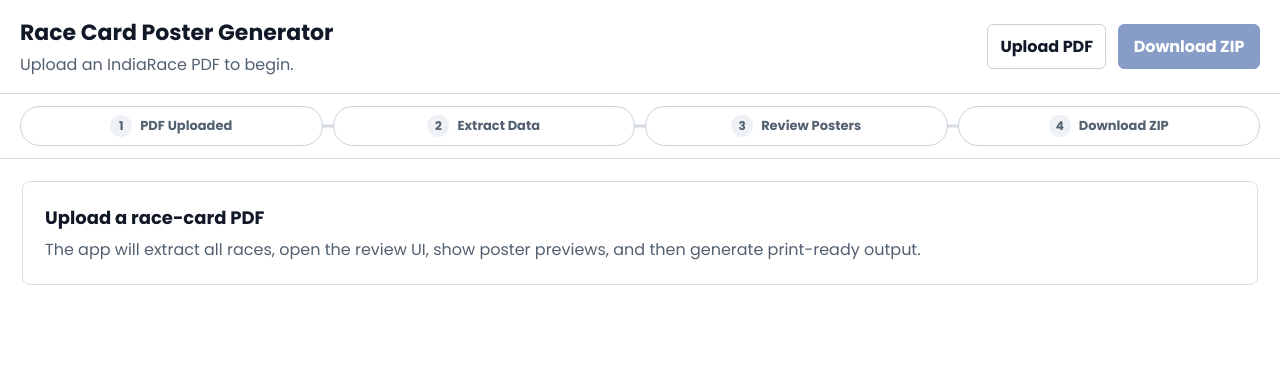
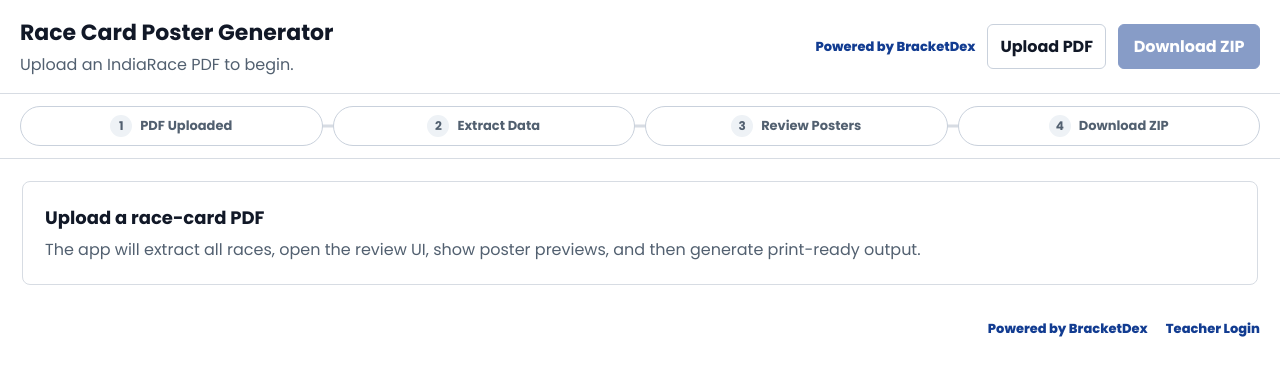
Before and after one commit to DarshanChoudhari2022/Race_P, a Next.js app: page / in a window 1280 px wide. Shown: the top 376 px of the page. Built offline with nearby package versions, Linux system fonts and the light colour scheme.

Commit message:
Add BracketDex branding

```diff
--- a/src/app/page.tsx
+++ b/src/app/page.tsx
@@ -4,6 +4,8 @@ import { ChangeEvent, useEffect, useMemo, useState } from "react";
 import { RacePoster } from "@/components/poster/RacePoster";
 import { posterStyles } from "@/components/poster/posterStyles";
 import type { ExtractionResult, Race } from "@/types/race";
+
+const BRACKETDEX_URL = "https://www.bracketdex.com/";
 
 export default function Home() {
   const [races, setRaces] = useState<Race[]>([]);
@@ -135,6 +137,9 @@ export default function Home() {
           <h1>Race Card Poster Generator</h1>
           <p>{status}</p>
         </div>
+        <a className="brand-link" href={BRACKETDEX_URL} target="_blank" rel="noreferrer">
+          Powered by BracketDex
+        </a>
         <label className={`upload-button ${busy ? "disabled" : ""}`}>
           Upload PDF
           <input type="file" accept="application/pdf" disabled={busy} onChange={upload} />
@@ -238,6 +243,11 @@ export default function Home() {
                   />
                 ))}
               </div>
+              <div className="form-brand">
+                <a href={BRACKETDEX_URL} target="_blank" rel="noreferrer">
+                  Powered by BracketDex
+                </a>
+              </div>
             </section>
           )}
 
@@ -250,6 +260,15 @@ export default function Home() {
           )}
         </section>
       )}
+
+      <footer className="site-footer">
+        <a href={BRACKETDEX_URL} target="_blank" rel="noreferrer">
+          Powered by BracketDex
+        </a>
+        <a href={BRACKETDEX_URL} target="_blank" rel="noreferrer">
+          Teacher Login
+        </a>
+      </footer>
     </main>
   );
 }
@@ -324,9 +343,14 @@ const appStyles = `
 .app-shell { min-height: 100vh; }
 .topbar {
   position: sticky; top: 0; z-index: 2;
-  display: grid; grid-template-columns: 1fr auto auto; gap: 12px; align-items: center;
+  display: grid; grid-template-columns: 1fr auto auto auto; gap: 12px; align-items: center;
   padding: 16px 20px; background: #ffffff; border-bottom: 1px solid #d7dce3;
 }
+.brand-link, .form-brand a, .site-footer a {
+  color: #123C91; font-weight: 800; text-decoration: none;
+}
+.brand-link { white-space: nowrap; font-size: 13px; }
+.brand-link:hover, .form-brand a:hover, .site-footer a:hover { text-decoration: underline; }
 .stepbar {
   display: flex; align-items: center; gap: 10px;
   padding: 12px 20px; background: #fff; border-bottom: 1px solid #d7dce3;
@@ -416,9 +440,19 @@ h2 { margin: 0; font-size: 18px; }
 .runner-table { display: grid; grid-template-columns: 58px 1.4fr 1fr 1fr 64px 74px; gap: 8px; align-items: center; }
 .runner-head { color: #526070; font-size: 12px; font-weight: 700; }
 .danger { color: #8E141B; }
+.form-brand {
+  display: flex; justify-content: flex-end; margin-top: 14px;
+  font-size: 12px;
+}
 .preview-pane { height: calc(100vh - 146px); overflow: auto; padding: 14px; }
 .preview-scale { transform: scale(.145); transform-origin: top left; width: 250mm; height: 760mm; }
+.site-footer {
+  display: flex; justify-content: flex-end; gap: 18px;
+  padding: 12px 20px 18px; font-size: 13px; background: #fff;
+}
 @media (max-width: 1180px) {
+  .topbar { grid-template-columns: 1fr auto auto; }
+  .brand-link { grid-column: 1 / -1; justify-self: start; }
   .workspace { grid-template-columns: 150px minmax(520px, 1fr); }
   .preview-pane { grid-column: 1 / -1; height: 520px; }
 }
--- a/src/components/poster/RacePoster.tsx
+++ b/src/components/poster/RacePoster.tsx
@@ -7,9 +7,15 @@ export interface RacePosterProps {
   race: Race;
   footerTop?: string;
   footerBottom?: string;
+  poweredBy?: string;
 }
 
-export function RacePoster({ race, footerTop = "PRINTED BY", footerBottom = "CHANKA NEWS" }: RacePosterProps) {
+export function RacePoster({
+  race,
+  footerTop = "PRINTED BY",
+  footerBottom = "CHANKA NEWS",
+  poweredBy = "POWERED BY BRACKETDEX",
+}: RacePosterProps) {
   const layout = calculatePosterLayout(race.runners.length);
 
   return (
@@ -60,6 +66,7 @@ export function RacePoster({ race, footerTop = "PRINTED BY", footerBottom = "CHA
       <footer className="poster-footer">
         <div>{footerTop}</div>
         <strong>{footerBottom}</strong>
+        <span>{poweredBy}</span>
       </footer>
     </section>
   );
--- a/src/components/poster/posterStyles.ts
+++ b/src/components/poster/posterStyles.ts
@@ -129,4 +129,12 @@ body { margin: 0; background: #fff; font-family: "Poppins", sans-serif; }
   font-weight: 400;
   color: #C218A7;
 }
+.poster-footer span {
+  display: block;
+  margin-top: 2mm;
+  font-size: 9pt;
+  font-weight: 800;
+  letter-spacing: 0;
+  color: #111827;
+}
 `;
--- a/src/lib/poster/exportPdf.tsx
+++ b/src/lib/poster/exportPdf.tsx
@@ -177,7 +177,7 @@ function renderRacePosterHtml(race: Race): string {
       <div class="poster-race-line"><span>${ordinal(race.raceNumber)} RACE</span><span class="poster-bracket">(${race.raceNumber})</span><span>${race.distanceMetres}M</span></div>
     </header>
     <main class="poster-runners" style="top:${layout.runnerTopMm}mm">${runners}</main>
-    <footer class="poster-footer"><div>PRINTED BY</div><strong>CHANKA NEWS</strong></footer>
+    <footer class="poster-footer"><div>PRINTED BY</div><strong>CHANKA NEWS</strong><span>POWERED BY BRACKETDEX</span></footer>
   </section>`;
 }
 
```
